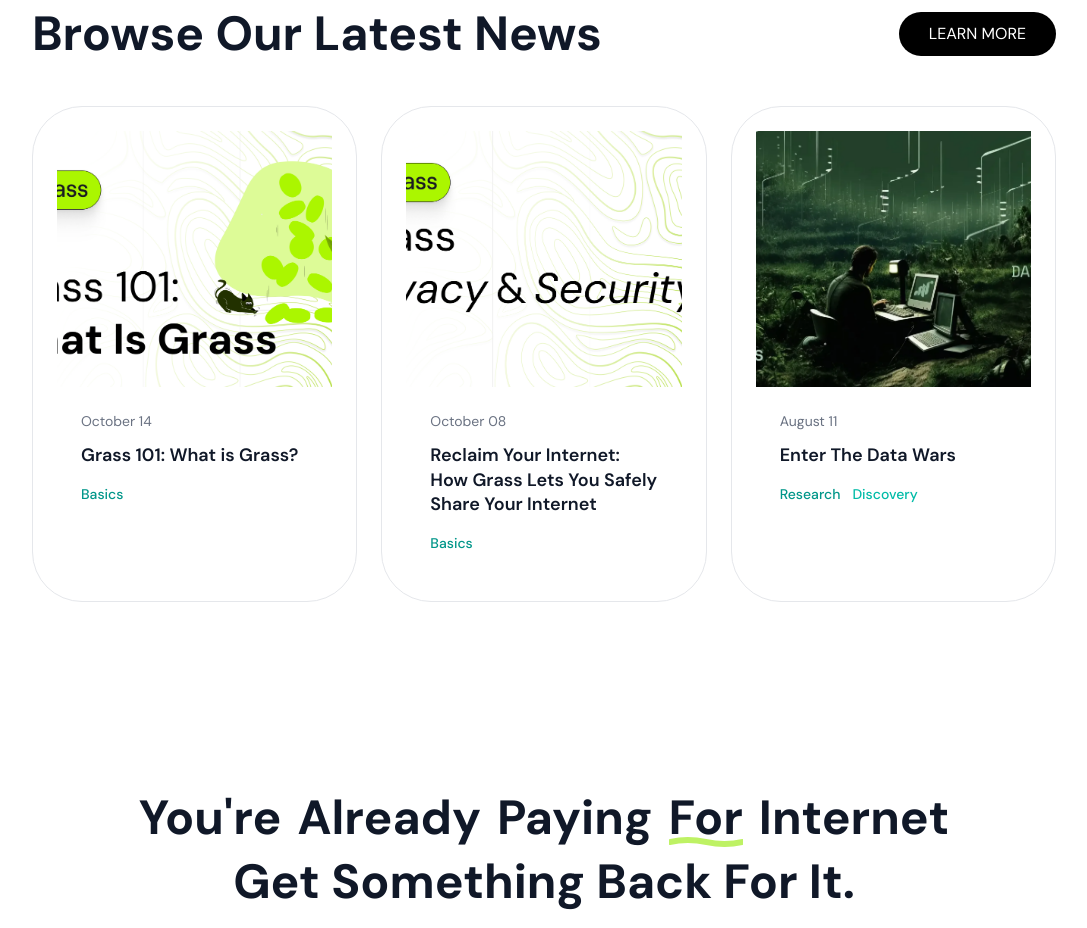
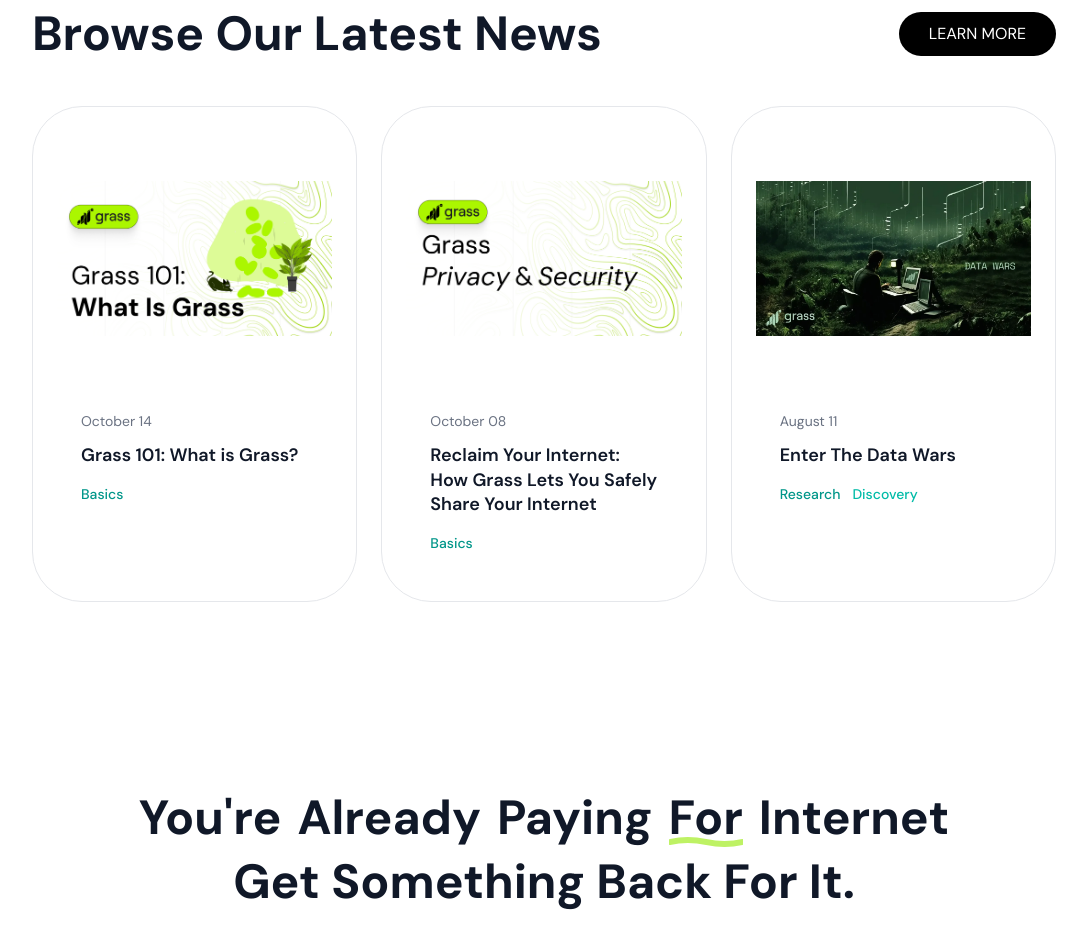
Before and after one commit to heyrapto/grass-io-clone, a Next.js app: page / in a window 1280 px wide. Shown: the part 5020-5948 px from the top of the page, without its empty margins (96-1183 px from the left). Built offline with nearby package versions, Linux system fonts and the light colour scheme.

Commit message:
Enhance UI: Update button cursor style in FAQ, adjust image class in News, and add transition effects to card shadow

```diff
--- a/src/components/sections/faq.tsx
+++ b/src/components/sections/faq.tsx
@@ -58,7 +58,7 @@
               {/* Question */}
               <button
                 onClick={() => toggleQuestion(index)}
-                className="w-full px-8 py-6 text-left flex justify-between items-center hover:bg-gray-50 transition-colors"
+                className="w-full px-8 py-6 text-left flex justify-between items-center hover:bg-gray-50 transition-colors cursor-pointer"
               >
                 <h3 className="text-lg font-semibold text-gray-900">
                   {faq.question}
--- a/src/components/sections/news.tsx
+++ b/src/components/sections/news.tsx
@@ -55,7 +55,7 @@
                   src={item.image}
                   alt={item.title}
                   fill
-                  className="object-cover"
+                  className="object-contain"
                 />
               </div>
 
--- a/src/components/ui/card-shadow.tsx
+++ b/src/components/ui/card-shadow.tsx
@@ -22,7 +22,7 @@
 
     return (
       <div
-        className={`rounded-2xl border border-gray-200 p-6 cursor-pointer ${shadowClass} ${hoverShadowClass} ${className}`}
+        className={`rounded-2xl border border-gray-200 p-6 cursor-pointer transition-shadow duration-300 ease-in-out ${shadowClass} ${hoverShadowClass} ${className}`}
       >
         {children}
       </div>
```
